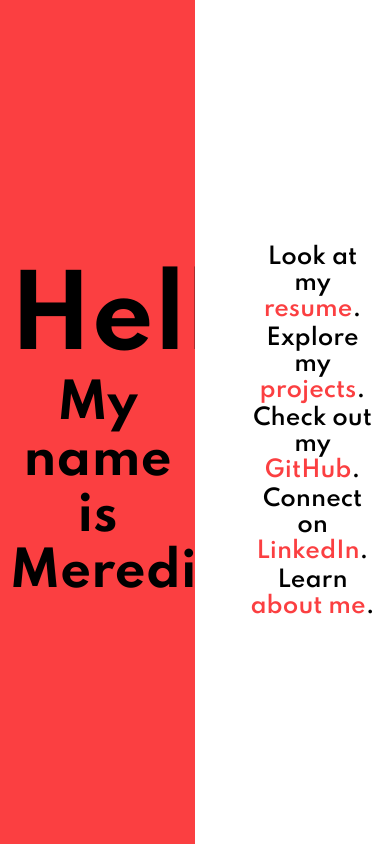
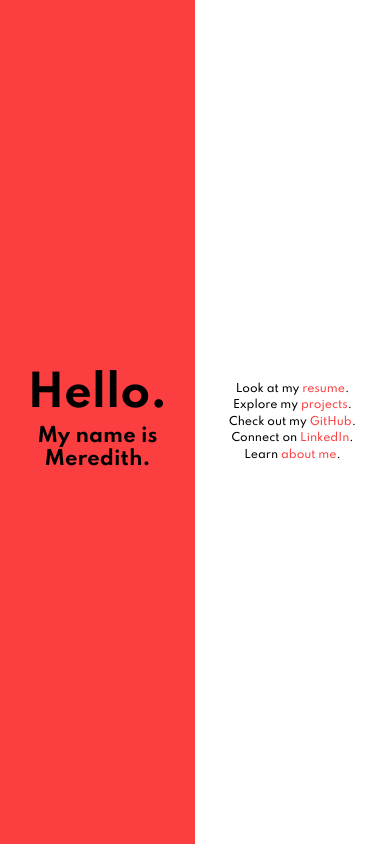
Before and after one commit to merestrickland/my_portfolio, a React (Create React App) app: page / in a window 390 px wide. Built offline with nearby package versions, Linux system fonts and the light colour scheme.

Commit message:
responsive layout adjustments

```diff
--- a/src/components/navlist/navlist.component.jsx
+++ b/src/components/navlist/navlist.component.jsx
@@ -3,7 +3,7 @@ import { Link } from 'react-router-dom'
 
 export default function NavList() {
   return (
-    <div>
+    <>
       {/* <Link to='/'>
         <img src='https://meredith-strickland-portfolio.s3.amazonaws.com/Portfolio/smiley_PNG36233.png'/>
       </Link> */}
@@ -16,6 +16,6 @@ export default function NavList() {
         {/* <li><Link to='/email'className='emphasized'>Get in touch</Link> with me.</li> */}
         <li>Learn <Link to='/about'className='emphasized'>about me</Link>.</li>
       </ul>
-    </div>
+    </>
   )
 }
--- a/src/pages/homepage/homepage.component.jsx
+++ b/src/pages/homepage/homepage.component.jsx
@@ -13,17 +13,18 @@ function HomePage() {
 
   return (
 
-    <div className="HomePage">
+    <div className="container">
 
-      <div className="split left">
-        <div className="centered">
+      <div className="left">
+        <div className="hello-my-name">
           <h1>Hello.</h1>
-          <h2>My name is<span className='name'> Meredith.</span></h2>
+          <h2 clssName="name">My name is<span className='name'> Meredith.</span></h2>
         </div>
       </div>
 
-      <div className="split right">
-        <div className="centered">
+      <div className="right">
+
+        <div className="nav-list">
           <NavList />
         </div>
       </div>
--- a/src/pages/homepage/homepage.styles.css
+++ b/src/pages/homepage/homepage.styles.css
@@ -1,59 +1,78 @@
 body {
   font-family: 'Spartan', sans-serif;
+  overflow: hidden;
+  margin: 0;
+  padding: 0;
+  box-sizing: border-box;
+  display: flex;
+  height: vh;
 }
 
+.container {
+  height: vh;
+  /* width: vw; */
+  display: flex;
+  margin: 0;
+}
 
-h2 {
-  /* line-height: 100%; */
-  font-size: 300%;
-  margin: 0%;
-  padding: 0%;
+div.container {
+  margin: 0;
+}
+
+.left {
+  height: 100vh;
+  width: 50vw;
+  display: flex;
+  justify-content: space-around;
+  align-items: center;
+  background-color:rgb(251,63,65);
+  /* margin: 0 */
+}
+
+.right {
+  height: 100vh;
+  width: 50vw;
+  display: flex;
+  background-color: white;
+  justify-content: center;
+  align-items: center;
+}
+
+.hello-my-name {
+  width: 80%;
+  height: 30%;
+  display: flex;
+  flex-direction: column;
+  justify-content: center;
+  align-items: center;
+  text-align: center;
+}
+
+.nav-list {
+  height: 30%;
+  width: 90%;
+  display: flex;
+  flex-direction: row;
+  justify-content: center;
+  align-items: center;
+}
+
+ul {
+  text-align: center;
+  margin: 0;
+  padding: 0;
+  font-size: 2vw;
+  width: 100%;
 }
 
 h1 {
-  font-size: 600%;
-  margin: 0%;
-  padding: 0%;
+  font-size: 11vw;
+  margin: 0;
 }
 
-
-/* Split the screen in half */
-.split {
-  height: 100%;
-  width: 50%;
-  position: fixed;
-  z-index: 1;
-  top: 0;
-  overflow-x: hidden;
-  padding-top: 20px;
-}
-
-/* Control the left side */
-.left {
-  left: 0;
-  background-color:rgb(251,63,65);
-}
-
-/* Control the right side */
-.right {
-  right: 0;
-  background-color:white;
-  /* width: 90% */
-}
-
-/* If you want the content centered horizontally and vertically */
-.centered {
-  position: absolute;
-  top: 50%;
-  left: 50%;
-  transform: translate(-50%, -50%);
-  text-align: center;
-  /* line-height: 1.6; */
-  font-weight: 600;
-}
-
-div.centered {
-  width: 90%
+h2 {
+  font-size: 5vw;
+  margin: 3%;
 }
 
 .emphasized {
@@ -78,14 +97,60 @@ a:active {
   color: none;
 }
 
-@media all and (max-width: 800px){
+/* h2 {
+  font-size: 300%;
+  margin: 0%;
+  padding: 0%;
+} */
+
+/* h1 {
+  font-size: 600%;
+  margin: 0%;
+  padding: 0%;
+} */
 
 
-  .right {
-    background-color:white;
-  }
+/* Split the screen in half */
+/* .split {
+  height: 100%;
+  width: 50%;
+  position: fixed;
+  z-index: 1;
+  top: 0;
+  overflow-x: hidden;
+  padding-top: 20px;
+} */
 
-}
+/* Control the left side */
+/* .left {
+  left: 0;
+  background-color:rgb(251,63,65);
+} */
+
+/* Control the right side */
+/* .right {
+  right: 0;
+  background-color:white;
+  /* width: 90% */
+/* } */
+
+/* If you want the content centered horizontally and vertically */
+/* .centered {
+  position: absolute;
+  top: 50%;
+  left: 50%;
+  transform: translate(-50%, -50%);
+  text-align: center;
+  /* line-height: 1.6; */
+  /* font-weight: 600;
+} */
+
+/* div.centered {
+  width: 90%
+} */
+
+
+
 
 
 /* rgb(251,63,65) */
--- a/src/pages/resume/resume.component.jsx
+++ b/src/pages/resume/resume.component.jsx
@@ -29,7 +29,7 @@ export default class Resume extends React.Component {
       {/* <div className='navlist-container'>
         <NavList className='navlist'/>
       </div> */}
-      <div ref={this.viewerRef} id='viewer' style={{ width: '100%', height: '1000px' }}>
+      <div ref={this.viewerRef} id='viewer' style={{ width: '100vw', height: '100vh' }}>
 
       </div>
       </>
```
Also changed, not shown: src/pages/resume/resume.styles.css (line endings or trailing spaces).
